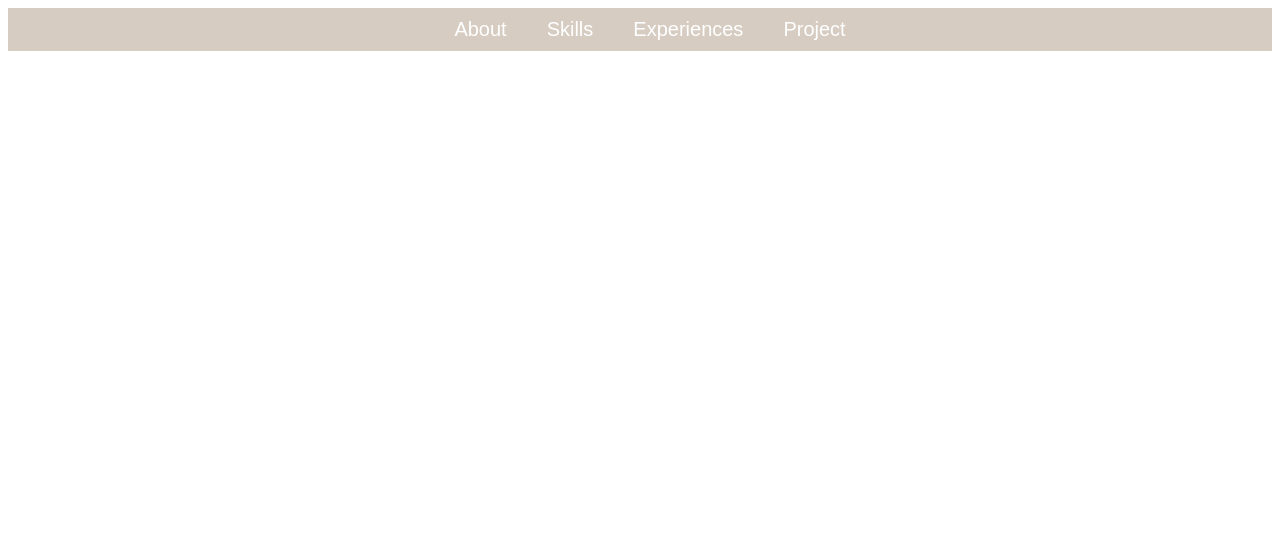
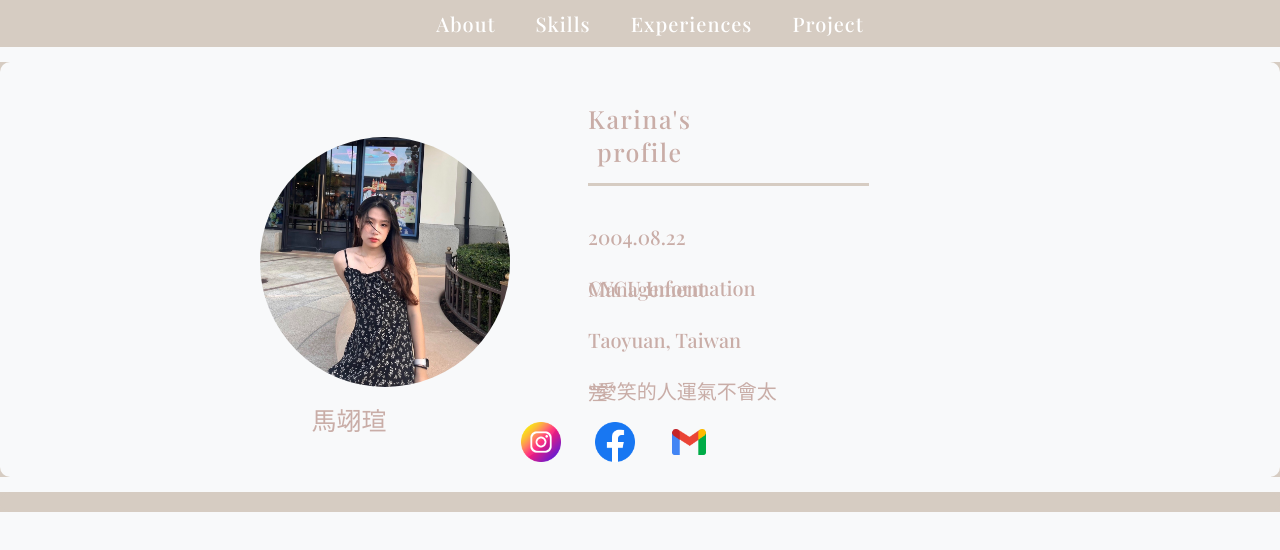
Before and after one commit to KarinaMa20040822/11144109, a plain HTML site: page 11144109.html in a window 1280 px wide. Drawn offline with nearby package versions, Linux system fonts and the light colour scheme; a web font is replaced by a local one.

Commit message:
完成about的部分

```diff
--- a/11144109.css
+++ b/11144109.css
@@ -1,6 +1,13 @@
+.outside {
+    width: 100%;
+    border-radius: 6px;
+    margin: auto;
+    position: relative;
+    background-color: #F8F9FA;
+}
 nav{
     background-color:#D6CCC2;
-    font-family: Arial;
+    font-family: "Playfair Display", serif;
     text-align:center;
 }
 nav a {
@@ -10,6 +17,7 @@ nav a {
     color: white;
     text-decoration: none;
     padding: 10px;
+    letter-spacing: 1px;
 }
 nav > ul {
     list-style: none;   /* 移除項目符號 */
@@ -32,8 +40,69 @@ nav a:hover {
 }
 .inline-block-nav {
     text-align: center;
-    font-size: 0;   /* 移除 <li> 之間的空隙 */
+    font-size: 2;   /* 移除 <li> 之間的空隙 */
 }
 .inline-block-nav > li {
     display: inline-block;
 }
+.myphoto {
+    border-radius: 50%; /* 將圓角設置為一半的寬度和高度 */
+    overflow: hidden; /* 保證圖片在圓形區域內顯示 */
+    height: 250px;
+    margin-left: 250px;
+    margin-top: 65px;
+}
+.about{
+    background-color: #F8F9FA;
+    display: flex;
+}
+.aboutme1 {
+    width:30%;
+}
+.aboutme2{
+    width: 70%;
+    margin-top: 60px;
+    margin-left: 200px;
+}
+.title1{
+    font-size: 20px;
+    margin-right: 600px;
+    letter-spacing: 1.5px;
+    font-size: 25px;
+    margin-top: -30px;
+    color:#C9ADA7;
+}
+.horizontal-line {
+    border-top: 3px solid #D6CCC2; /* 1像素的實線，可以根據需要調整線的寬度、顏色等 */
+    margin: 10px 600;
+    margin-top: 15px;
+    width: 40%;
+}
+.name{
+    margin-left: 110px;
+    font-size: 25px;
+    font-family: "Noto Serif TC", serif;
+    color:#C9ADA7;
+    margin-left: 300px;
+    margin-top: 10px;
+}
+.word1{
+    position:relative;
+    margin-right: 500px;
+    margin-top: 50px;
+    color:#C9ADA7;
+    font-size: 20px;
+    line-height: 1px;
+    text-align: left;
+}
+.icon {
+    width: 40px;
+    margin-top: 30px;
+    margin-left: -320px;
+    margin-right: 330px;
+    outline:none;
+}
+.skills{
+    background-color: #D6CCC2;
+
+}
--- a/11144109.html
+++ b/11144109.html
@@ -3,17 +3,50 @@
 <head>
     <meta charset="UTF-8">
     <meta name="viewport" content="width=device-width, initial-scale=1.0">
-    <title>Document</title>
+    <title>Karina's profile</title>
     <link rel="stylesheet" href="11144109.css">
+    <link rel="preconnect" href="https://fonts.googleapis.com">
+    <link rel="preconnect" href="https://fonts.googleapis.com">
+    <link rel="preconnect" href="https://fonts.gstatic.com" crossorigin>
+    <link href="https://fonts.googleapis.com/css2?family=Anton&family=Noto+Serif+TC:wght@400;500&family=Playfair+Display:wght@500;700&family=Playpen+Sans&display=swap" rel="stylesheet">
 </head>
-<body>
+<body class="outside">
     <nav>
         <ul class="nav-flex">
-                <li><a href="#aboutme"><li>About</li></a>
-                <li><a href="#skillsbutton"><li>Skills</li></a>
-                <li><a href="#experiencesbutton"><li>Experiences</li></a>
-                <li><a href="#projectbutton"><li>Project</li></a>
+            <li><a href="#aboutmebutton"><li>About</li></a>
+            <li><a href="#skillsbutton"><li>Skills</li></a>
+            <li><a href="#experiencesbutton"><li>Experiences</li></a>
+            <li><a href="#projectbutton"><li>Project</li></a>
         </ul>
     </nav>
+    <nav>
+        <ul class="about">
+            <li class="aboutme1">
+                <img src="myphoto.jpg" class="myphoto">
+                <div class="name">馬翊瑄</div>
+
+            </li>
+            <li class="aboutme2">
+                <div class="title1">Karina's profile</div>
+                <div class="horizontal-line"></div>
+                <div class="word1">2004.08.22</div>
+                <div class="word1">CYCU Information Management</div>
+                <div class="word1">Taoyuan, Taiwan</div>
+                <div class="word1">“愛笑的人運氣不會太差”</div>
+                <div>
+                    <a href="https://www.instagram.com/bbyyyyy04_/?hl=zh-tw"><img src="instagram.png" class="icon"></a>
+                    <a href="https://www.facebook.com/profile.php?id=100009509163892"><img src="facebook.png" class="icon"></a>
+                    <a href="mailto:hedy20040822@gmail.com"><img src="new.png" class="icon"></a>
+                </div>
+            </li>
+        </ul>
+    </nav>
+    <nav>
+        <ul class="skills">
+            <li class="Programming skills">
+
+
+
+
 </body>
 </html>
```
Also changed, not shown: facebook.png (added), instagram.png (added), myphoto.jpg (added), new.png (added).
